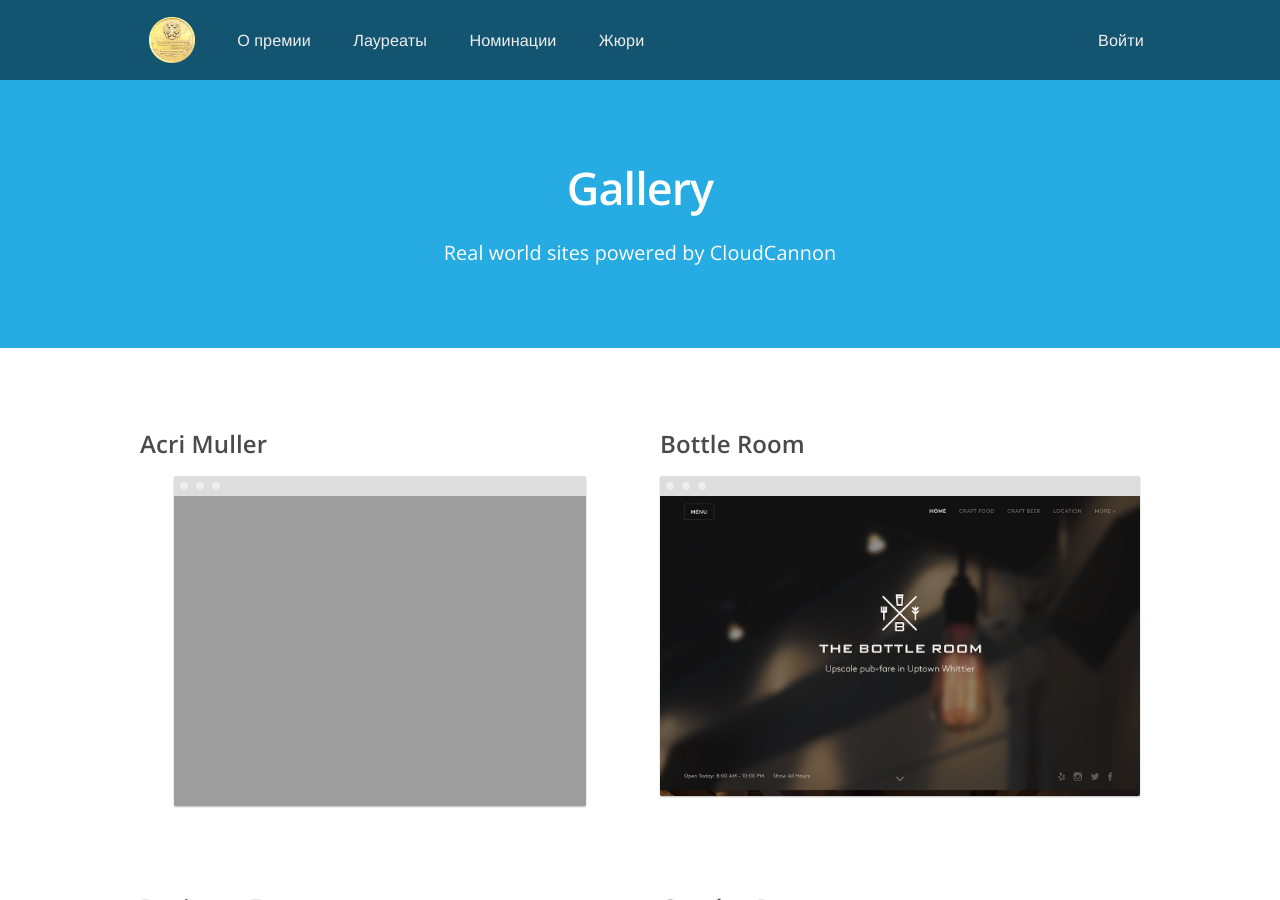
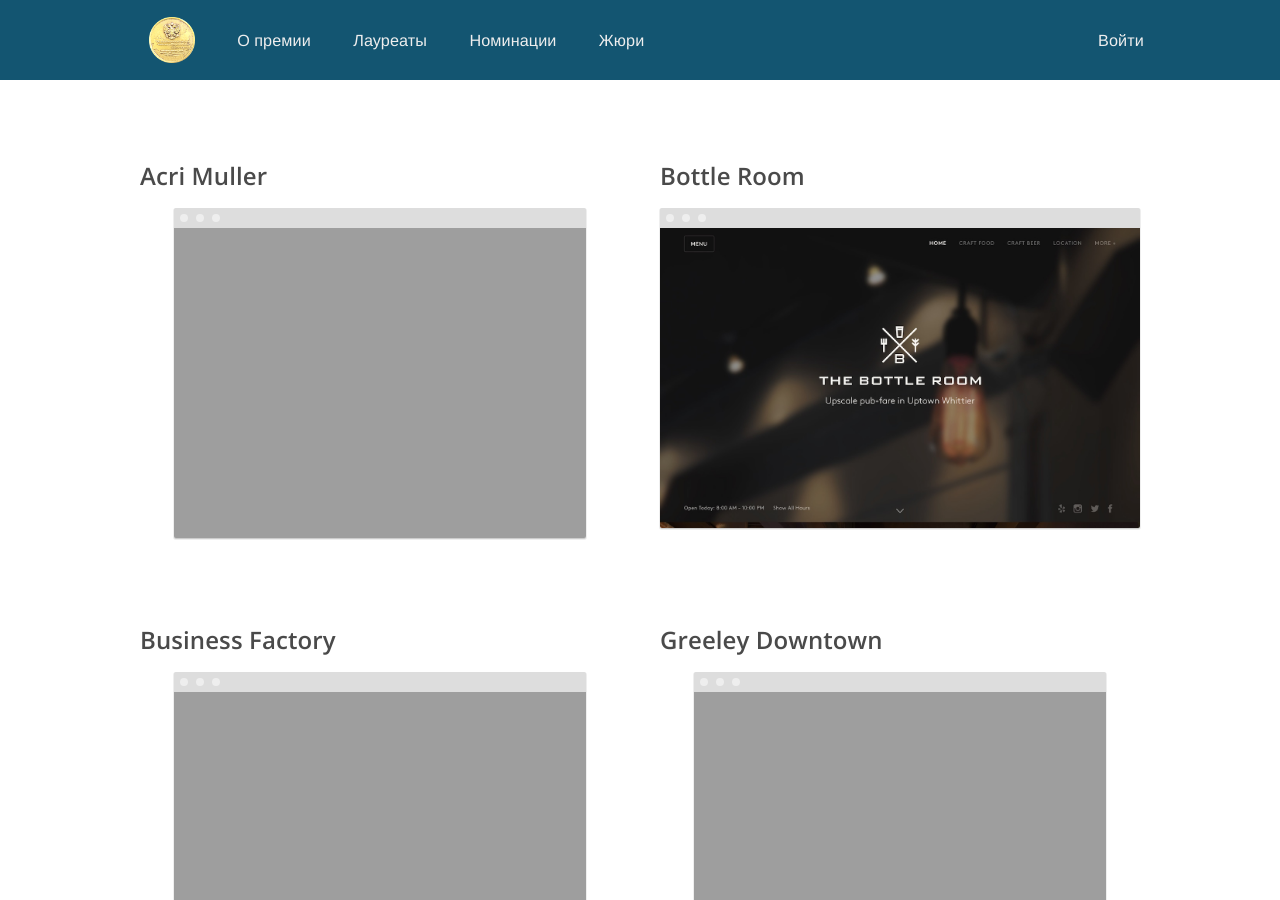
Before and after one commit to dennisd1/prize, a Jekyll site: the page built from pages/terms.html, in a window 1280 px wide and 900 px high. Built offline with Jekyll 4.4.1, drawn with Linux system fonts in a browser that asks for light colours; nearby versions of some CDN libraries.

Commit message:
Update terms.html

```diff
--- a/pages/terms.html
+++ b/pages/terms.html
@@ -1,9 +1,7 @@
 ---
 layout: default
 title: Условия использования
-description: Real world sites powered by CloudCannon
-header: Gallery
-header_subtext: Real world sites powered by CloudCannon
+description: Условия использования
 permalink: /terms/
 ---
 
```
